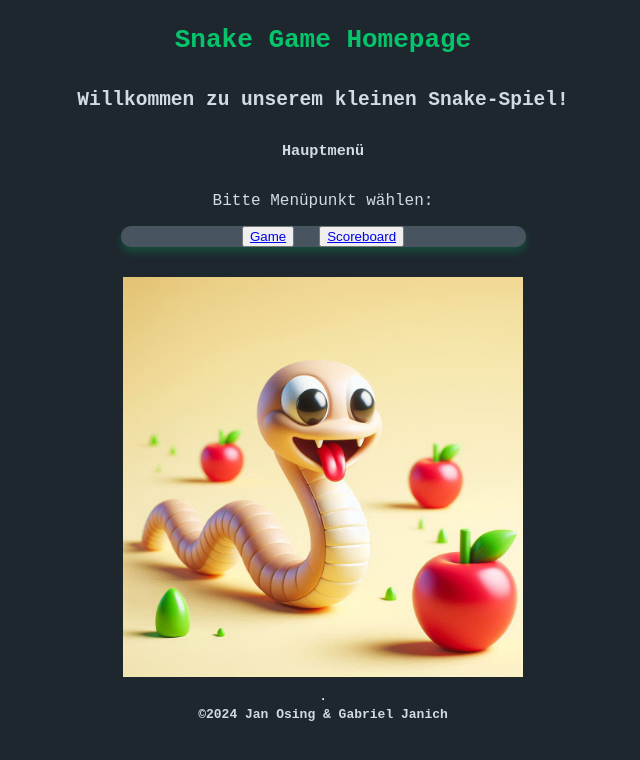
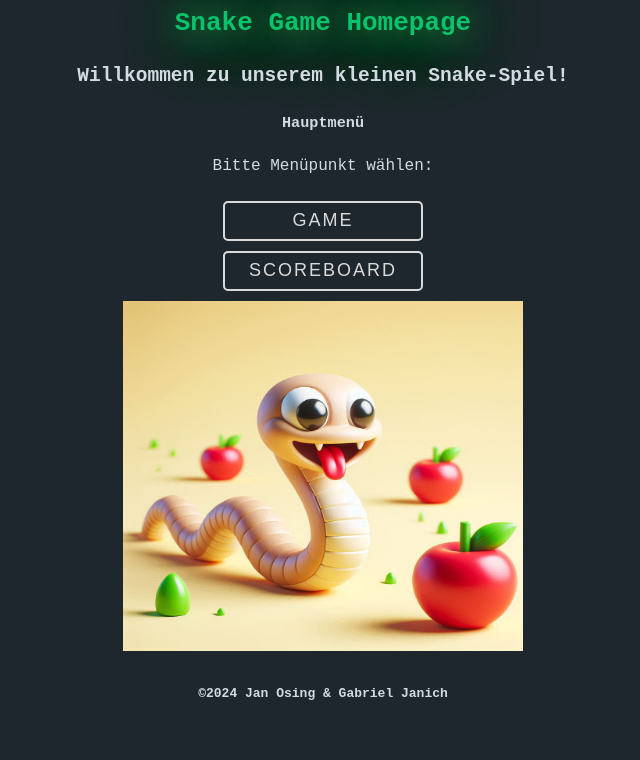
Before and after one commit to JanUwU42/snakeGameGJ, a plain HTML site: page Index.html in a window 1280 px wide. Shown: the whole page, without its empty margins (317-957 px from the left). Drawn offline with Linux system fonts and the light colour scheme.

Commit message:
Style stuff

```diff
--- a/Index.html
+++ b/Index.html
@@ -12,21 +12,13 @@
     <h2>Willkommen zu unserem kleinen Snake-Spiel!</h2>
     <h3>Hauptmenü</h3>
 
-
     <p>Bitte Menüpunkt wählen:</p>
 
-    <div class="button-container">
-        <button><a href="pages/snakeGame.html">Game</a></button>
-        <button><a href="pages/scoreboard.php">Scoreboard</a></button>
-    </div>
+    <button class="menu-btn" onclick="location.href='pages/snakeGame.html'">Game</button>
+    <button class="menu-btn" onclick="location.href='pages/scoreboard.php'">Scoreboard</button>
 
-    <br><br>
+    <img src="img/OIG2.jpeg" alt="Happy Schlange, die einem Apfel hinterher geiert." width="400" height="350">
 
-
-    <img src="img/OIG2.jpeg" alt="Happy Schlange, die einem Apfel hinterher geiert." width="400" height="400">
-
-    <br>
-    <hr>
     <b>©2024 Jan Osing & Gabriel Janich</b>
 
 </body>
--- a/style/main.css
+++ b/style/main.css
@@ -1,27 +1,70 @@
 h1 {
     color: #05c46b;
+    margin-top: auto;
+    text-shadow: 0 0 50px rgb(42, 145, 73), 0 0 30px rgb(42, 145, 73),
+        0 0 60px rgb(42, 145, 73), 0 0 120px rgb(42, 145, 73);
+}
+
+h2 {
+    margin-top: auto;
+}
+
+h3 {
+    margin-top: auto;
 }
 
 body {
     background-color: #1e272e;
     display: grid;
     place-items: center;
-    min-height: 30vh;
     color: #d2dae2;
     font-family: monospace;
+    gap: 10px;
+
 }
-
-.button-container {
-    background-color: #485460;
-    display: flex;
-    justify-content: center;
-    gap: 25px;
-    width: 405px;
-    border-radius: 10px;
-    box-shadow: 0 5px 8px rgba(5, 196, 107, 0.24);
-}
-
 
 p {
     font-size: large;
+    margin-top: auto;
 }
+
+b {
+    margin-top: 25px;
+}
+
+/*https://uiverse.io/hamoode-taha-04/popular-snail-78*/
+.menu-btn {
+    cursor: pointer;
+    border-radius: 5px;
+    color: rgb(219, 218, 218);
+    border-style: solid;
+    background-color: transparent;
+    border-color: rgb(219, 218, 218);
+    width: 200px;
+    height: 40px;
+    transition: 0.2s ease;
+    text-transform: uppercase;
+    border-width: 2px;
+    font-weight: 500;
+    font-size: 18px;
+    letter-spacing: 2px;
+}
+
+.menu-btn:hover {
+    color: rgb(247, 247, 247);
+    background-color: rgb(42, 145, 73);
+    border-color: rgb(42, 145, 73);
+    text-shadow: 0 0 50px white, 0 0 20px white, 0 0 15px white;
+    box-shadow: 0 0 50px rgb(42, 145, 73), 0 0 30px rgb(42, 145, 73),
+        0 0 60px rgb(42, 145, 73), 0 0 120px rgb(42, 145, 73);
+    font-size: 20px;
+    width: 180px;
+    height: 50px;
+    letter-spacing: 3px;
+}
+
+.menu-btn:active {
+    width: 150px;
+    height: 38px;
+    letter-spacing: 0px;
+}
--- a/style/snakeGame.css
+++ b/style/snakeGame.css
@@ -23,8 +23,8 @@ body {
     display: flex;
     justify-content: center;
     gap: 25px;
-    margin-left: 50px;
-    margin-right: 50px;
+    margin-left: 200px;
+    margin-right: 200px;
     border-radius: 10px;
     box-shadow: 0 5px 8px rgba(5, 196, 107, 0.24);
 }
```
Also changed, not shown: pages/snakeGame.html (+6 -6 lines), scripts/snakeGame.js (+10 -8 lines).
